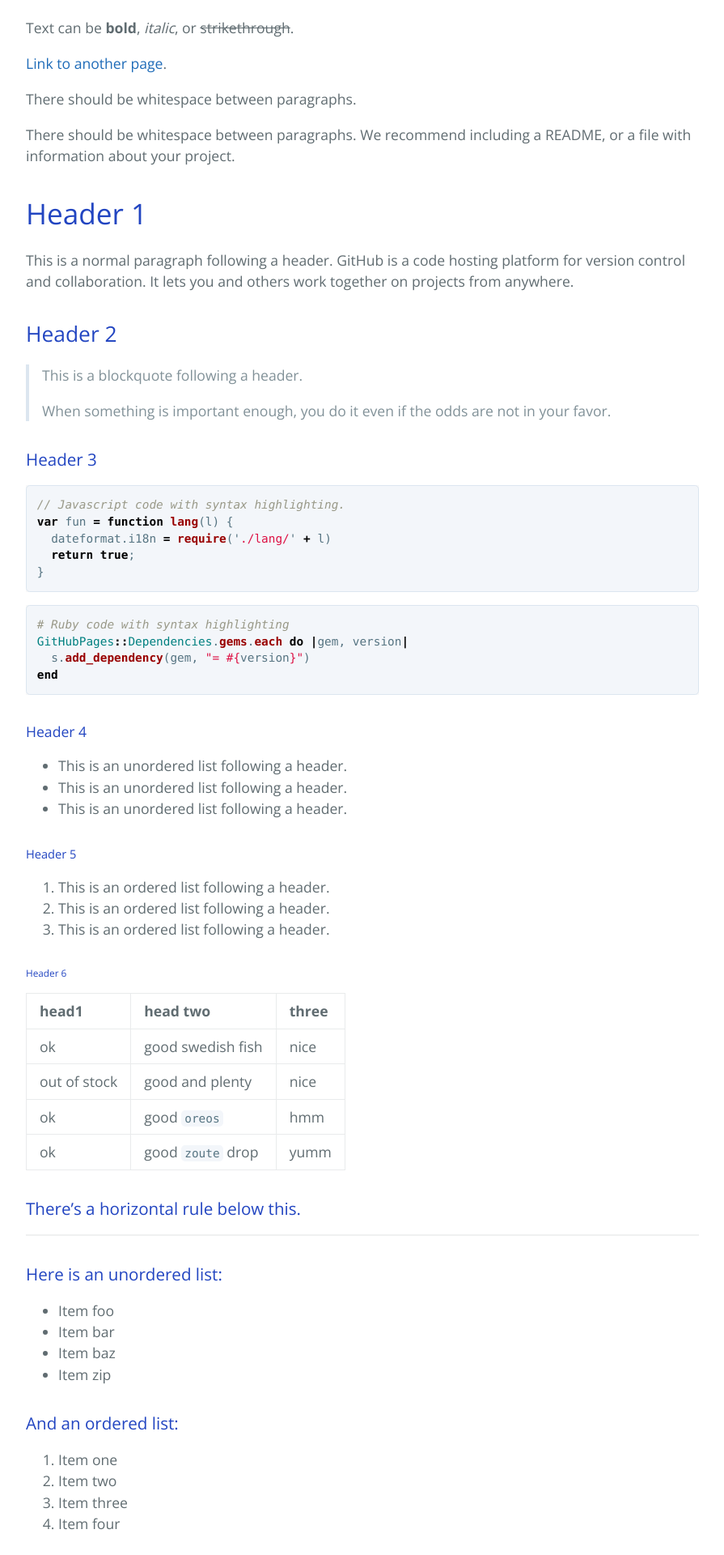
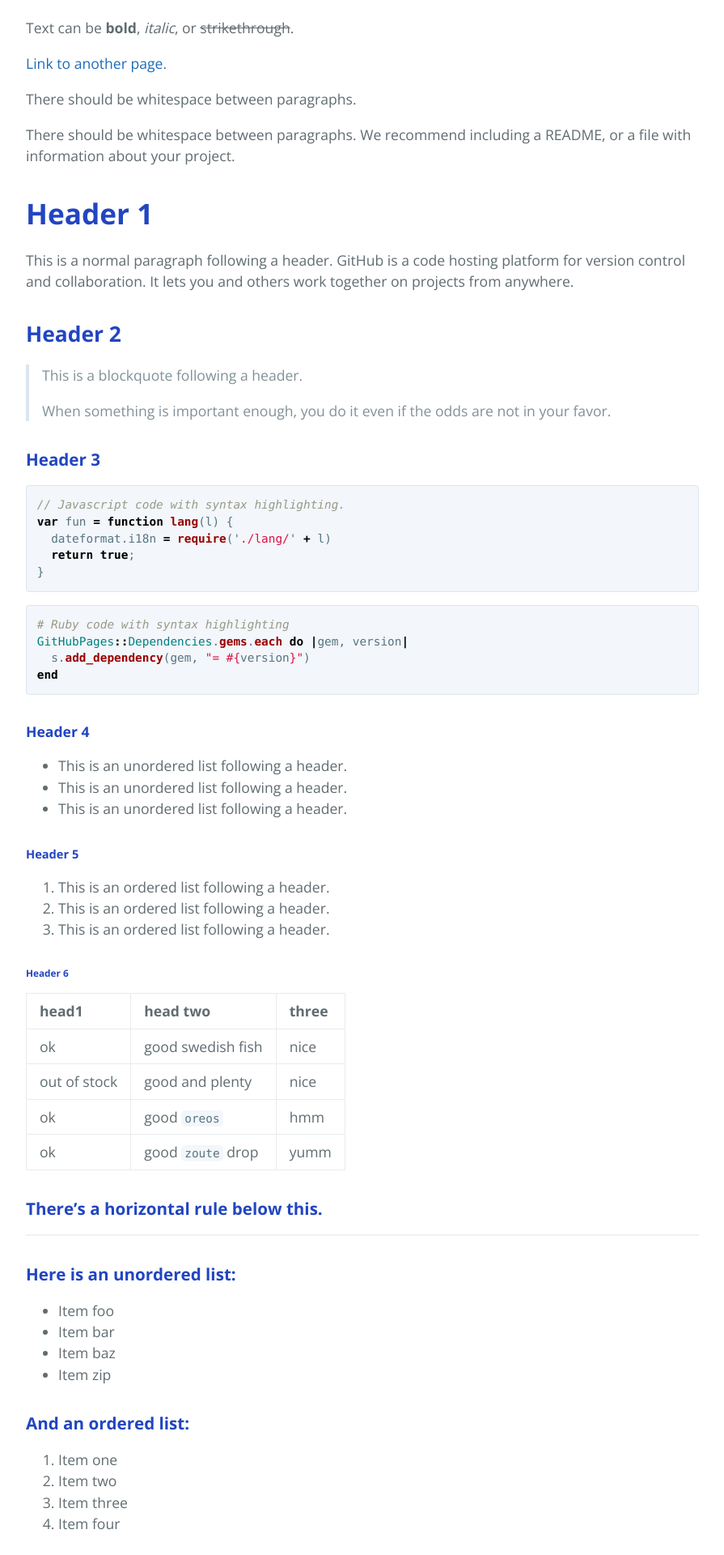
Before and after one commit to matthewconti/shawneklund, a Jekyll site: the page built from layout-index.md, in a window 1280 px wide. Shown: the part 394-2314 px from the top of the page at 81% size, without its empty margins (192-1087 px from the left). Built offline with Jekyll 4.4.1, drawn with Linux system fonts in a browser that asks for light colours.

Commit message:
Update jekyll-design.scss

```diff
--- a/_sass/jekyll-design.scss
+++ b/_sass/jekyll-design.scss
@@ -176,7 +176,7 @@ a {
   h6 {
     margin-top: 2rem;
     margin-bottom: 1rem;
-    font-weight: normal;
+    font-weight: 700;
     color: $section-headings-color;
   }
 
```
